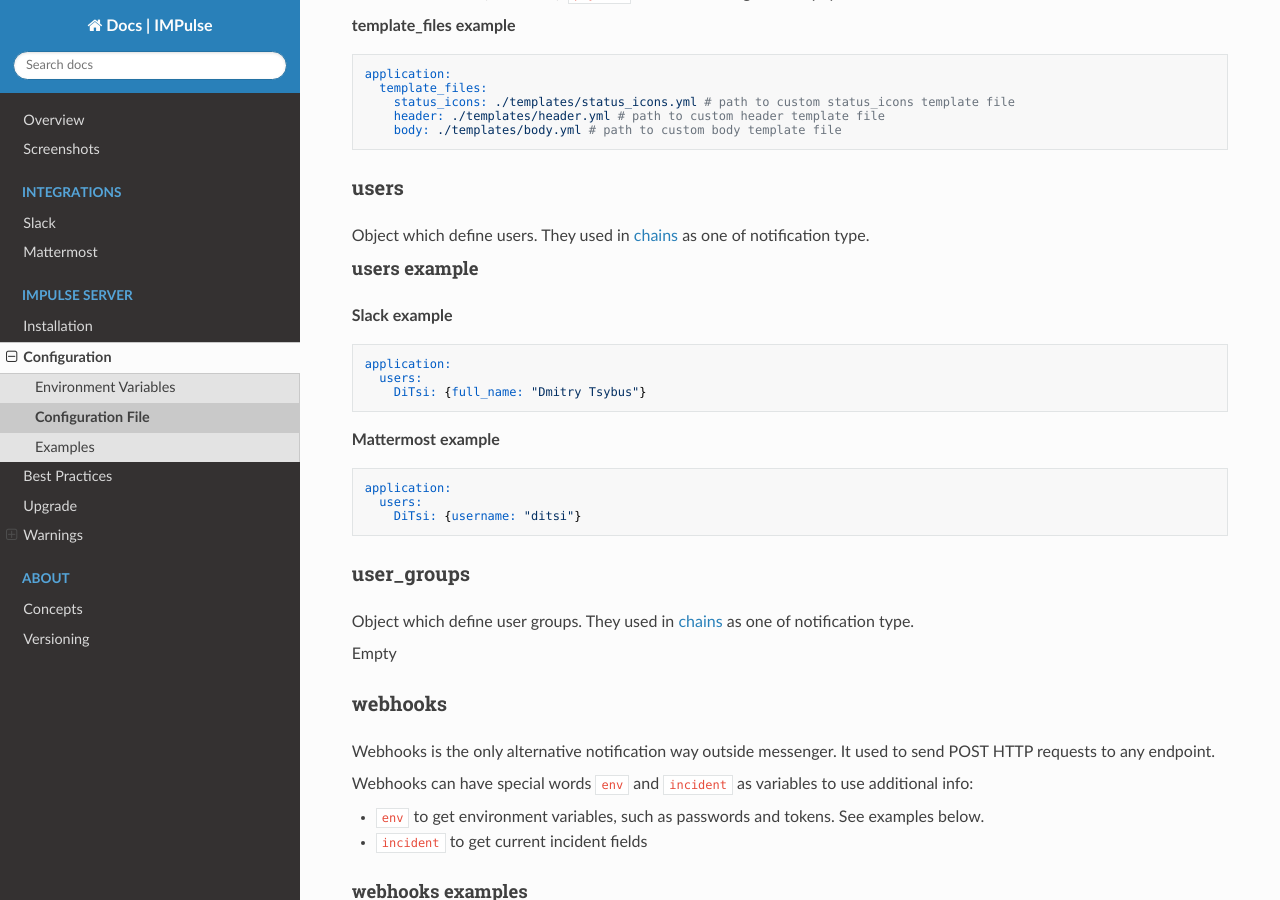
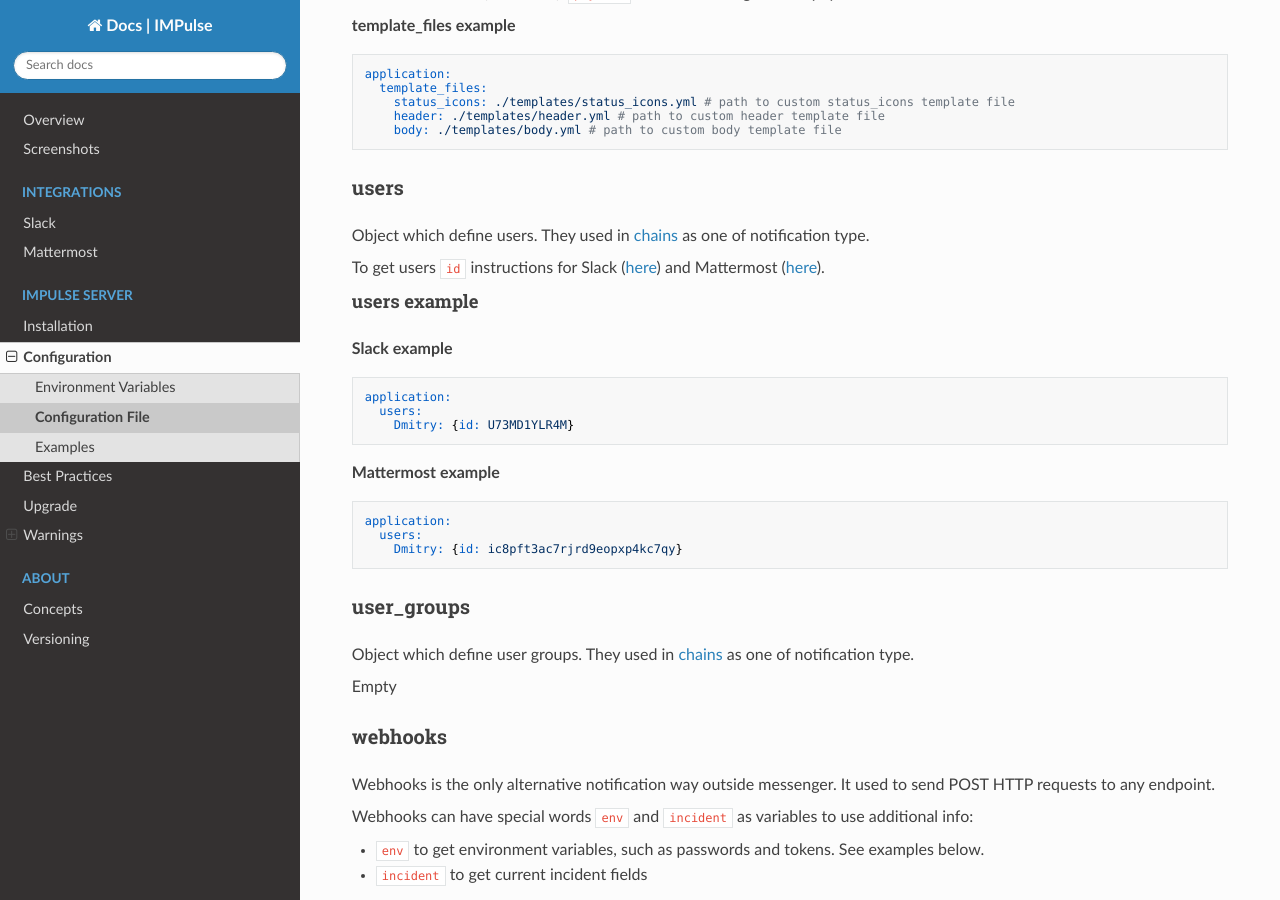
Before and after one commit to DiTsi/impulse-docs, an MkDocs documentation site: the page built from docs/config_file.md, in a window 1280 px wide and 900 px high, scrolled down 2878 px. Built offline with MkDocs 1.6.1, drawn with Linux system fonts in a browser that asks for light colours; nearby versions of some CDN libraries.

Commit message:
Define users by id

````diff
--- a/docs/config_file.md
+++ b/docs/config_file.md
@@ -168,6 +168,8 @@ application:
 
 Object which define users. They used in [chains](config_file.md#chains) as one of notification type.
 
+To get users `id` instructions for Slack ([here](https://www.workast.com/help/article/how-to-find-a-slack-user-id/)) and Mattermost ([here](https://docs.mattermost.com/configure/user-management-configuration-settings.html#identify-a-user-s-id)).
+
 #### users example
 
 **Slack example**
@@ -175,7 +177,7 @@ Object which define users. They used in [chains](config_file.md#chains) as one o
 ```yaml
 application:
   users:
-    DiTsi: {full_name: "Dmitry Tsybus"}
+    Dmitry: {id: U73MD1YLR4M}
 ```
 
 **Mattermost example**
@@ -183,7 +185,7 @@ application:
 ```yaml
 application:
   users:
-    DiTsi: {username: "ditsi"}
+    Dmitry: {id: ic8pft3ac7rjrd9eopxp4kc7qy}
 ```
 
 ### user_groups
````
